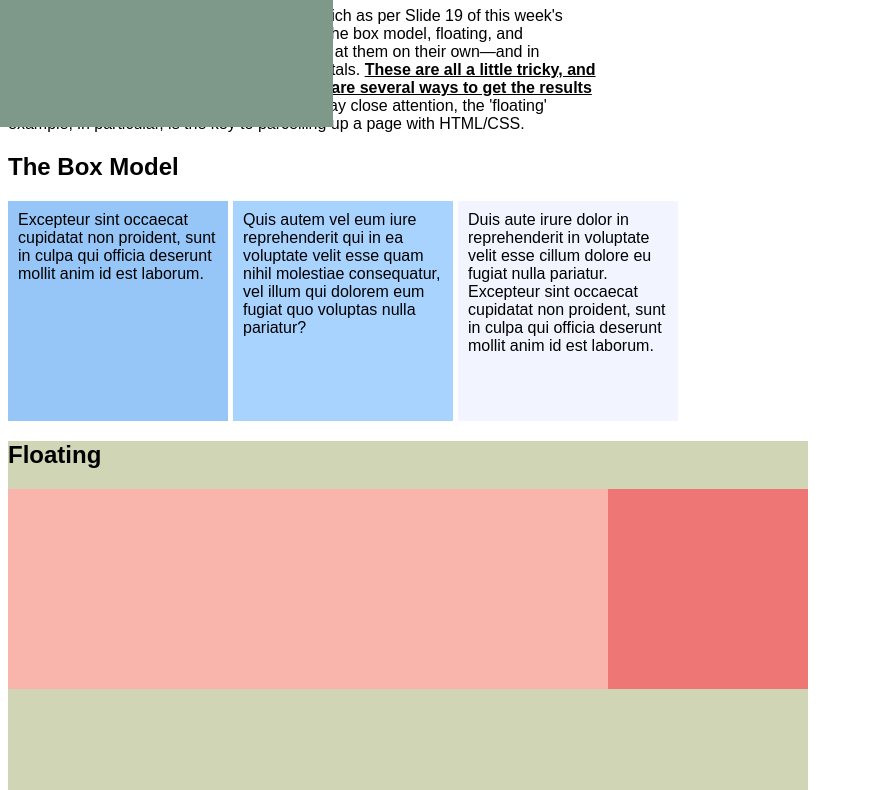
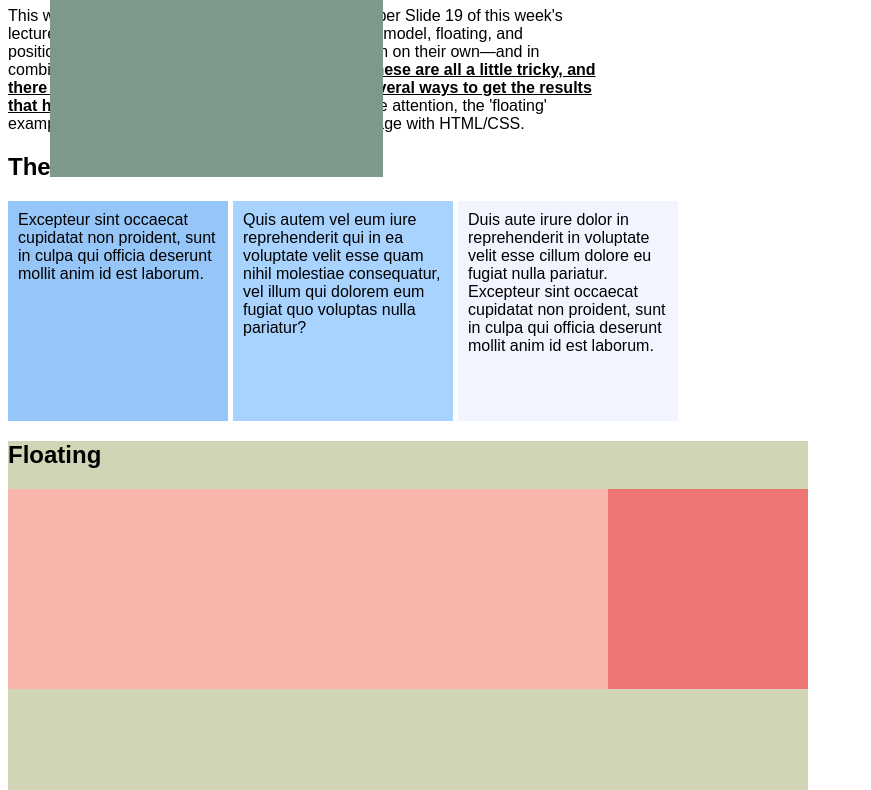
Before and after one commit to c66liu/Exercise-5, a plain HTML site: page index.html in a window 1280 px wide. Shown: the part 73-863 px from the top of the page, without its empty margins (0-871 px from the left). Drawn offline with Linux system fonts and the light colour scheme.

Commit message:
fix position

```diff
--- a/index.html
+++ b/index.html
@@ -101,10 +101,9 @@
       width: 333px;
       height: 200px;
       background-color: #7E998A;
-      float: left;
       position: fixed;
-      top: 0;
-      left: 0;
+      top: 50px;
+      left: 50px;
     }
   </style>
 
```
